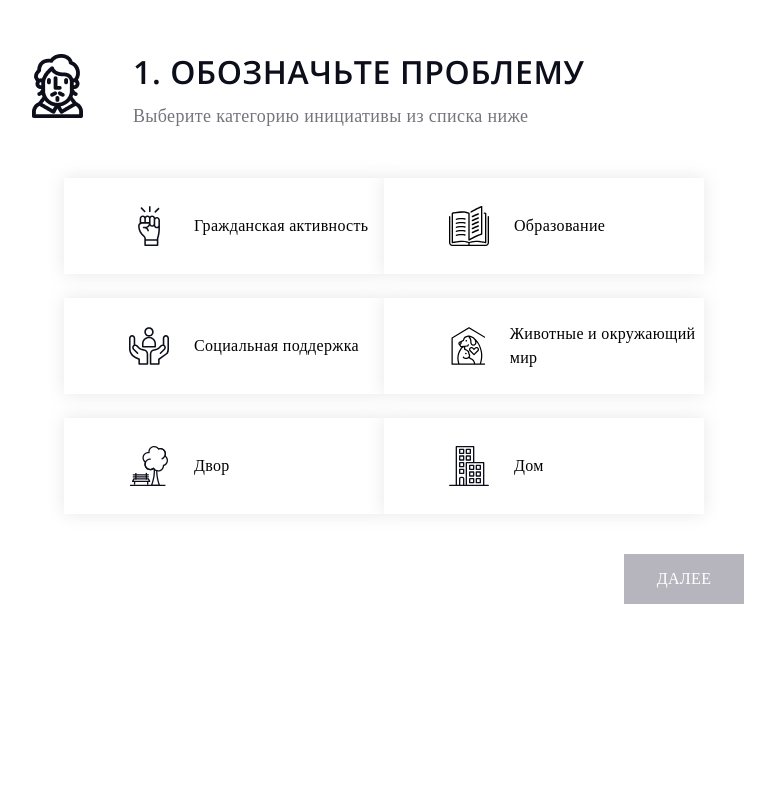
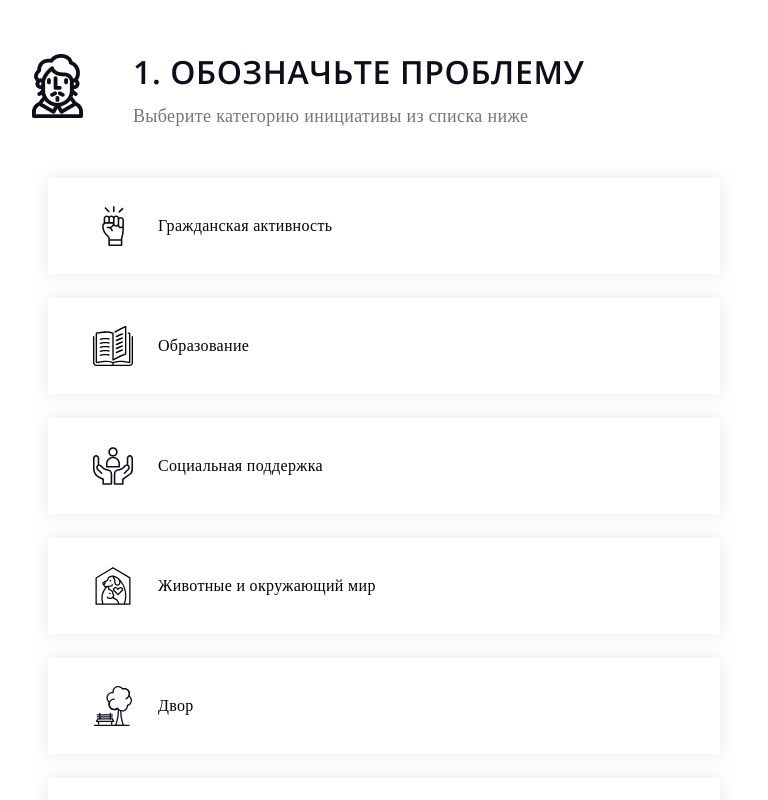
Before and after one commit to Greg-One/Hackathon-2025-React, a React (Create React App) app: page /category in a window 768 px wide. Shown: the top 800 px of the page. Built offline with nearby package versions, Linux system fonts and the light colour scheme; a web font is replaced by a local one.

Commit message:
change categories card width

```diff
--- a/src/blocks/categories/__card/categories__card.css
+++ b/src/blocks/categories/__card/categories__card.css
@@ -25,7 +25,20 @@
   fill: #e33a22;
 }
 
-@media screen and (max-width: 768px) and (min-width: 320px) {
+@media screen and (max-width: 970px) and (min-width: 700px) {
+  .categories__card {
+    width: 672px;
+    padding: 0;
+  }
+}
+
+@media screen and (max-width: 700px) and (min-width: 510px) {
+  .categories__card {
+    width: 500px;
+  }
+}
+
+@media screen and (max-width: 510px) and (min-width: 320px) {
   .categories__card {
     width: 320px;
   }
```
